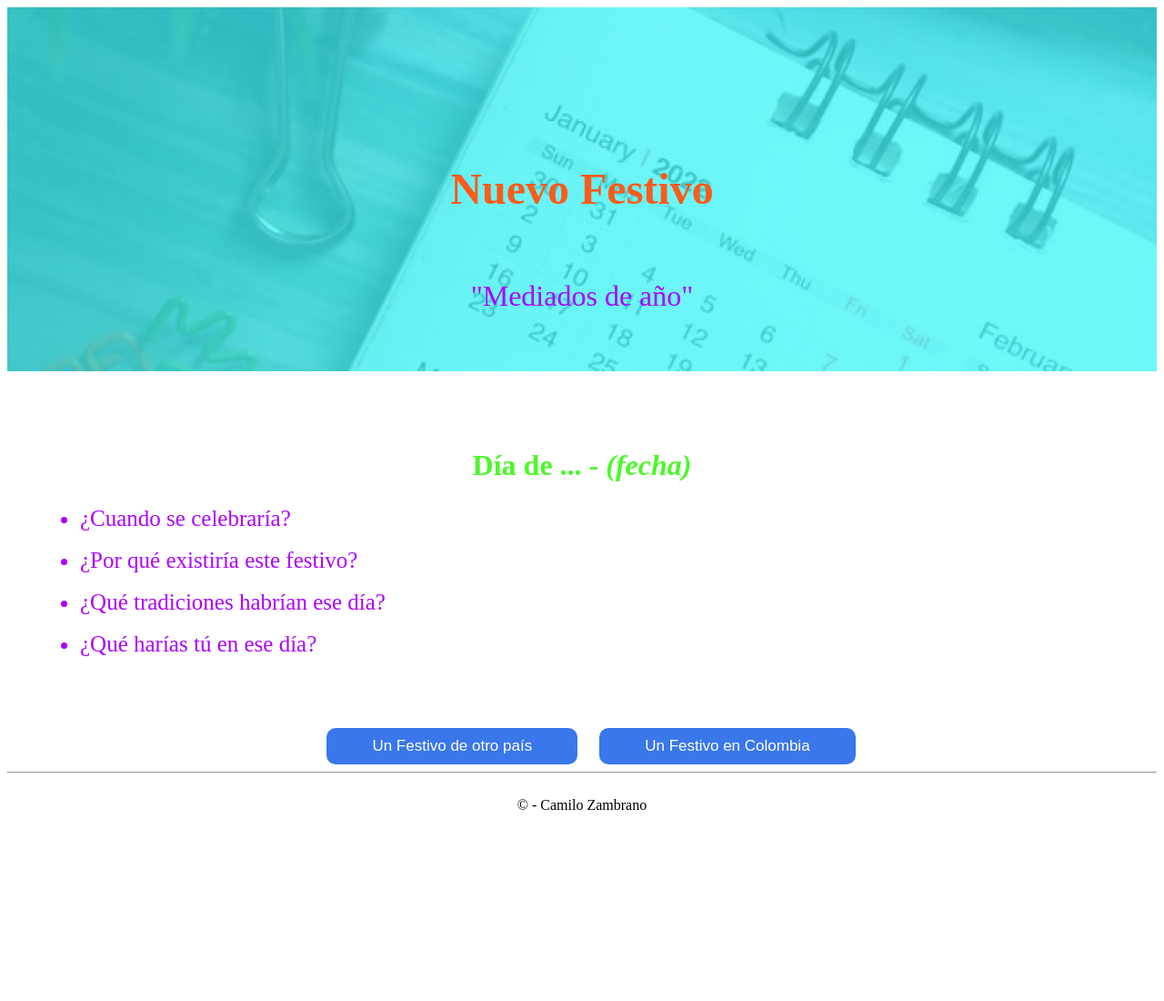
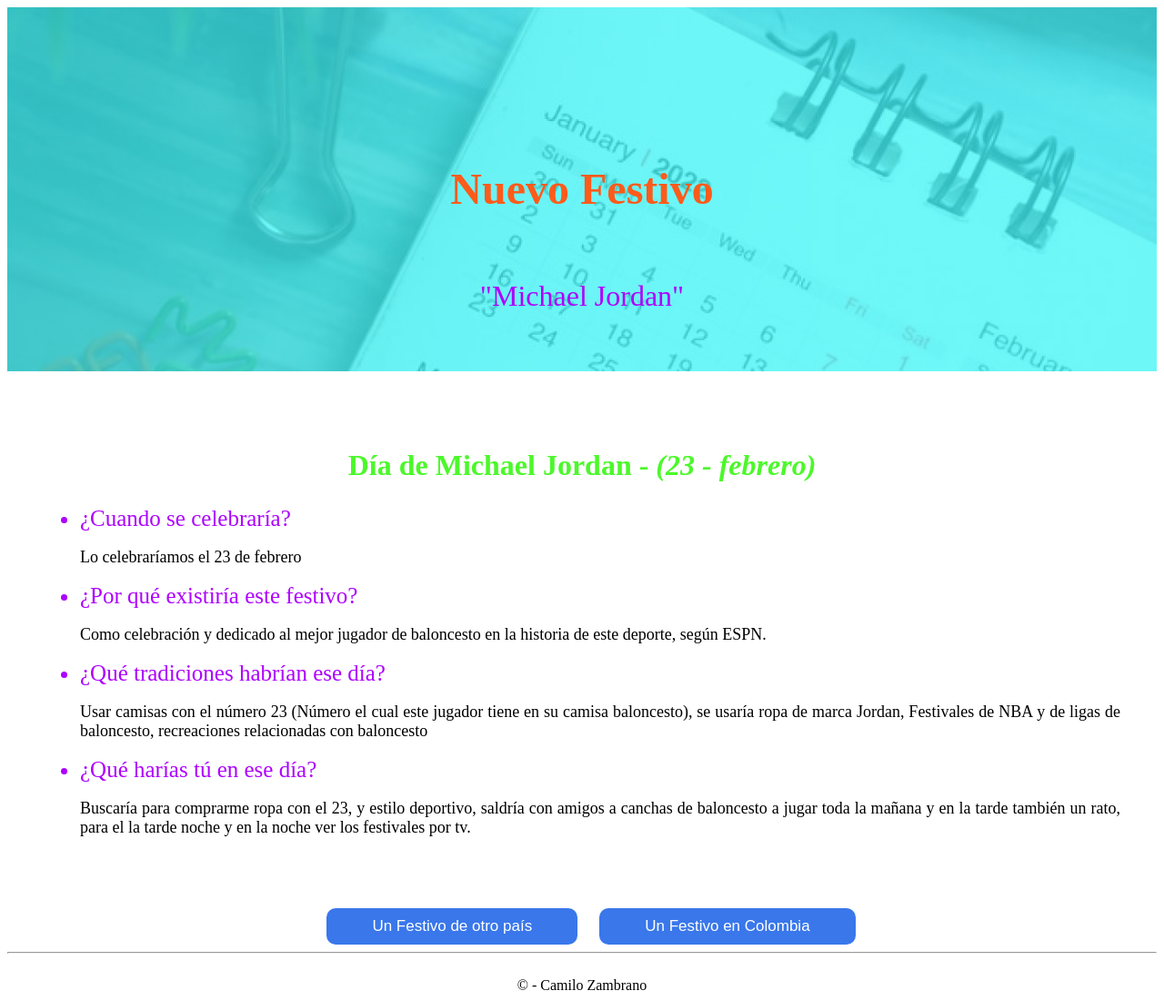
Before and after one commit to Zeta-exe/Festivos, a plain HTML site: page festivo-nuevo.html in a window 1280 px wide. Shown: the whole page at 91% size. Before the commit the page ends 902 px from the top, so only its background shows below. Drawn offline with Linux system fonts and the light colour scheme.

Commit message:
Realizando festivo nuevo

```diff
--- a/festivo-nuevo.html
+++ b/festivo-nuevo.html
@@ -13,7 +13,7 @@
    <div class="Portada">
         <div class="portada-info">
             <h2 class="titulo-portada">Nuevo Festivo</h2>
-            <p class="texto-portada">"Mediados de año"</p>
+            <p class="texto-portada">"Michael Jordan"</p>
         </div>
    </div>
 
@@ -22,20 +22,20 @@
     <div class="contenedor">
         <br>
 
-        <h1>Día de ... - <i> (fecha) </i></h1>
+        <h1>Día de Michael Jordan - <i> (23 - febrero) </i></h1>
 
         <ul >
             <li class="subtitles">¿Cuando se celebraría?</li>
-                <p></p>
+                <p>Lo celebraríamos el 23 de febrero</p>
 
             <li class="subtitles">¿Por qué existiría este festivo?</li>
-                <p></p>
+                <p>Como celebración y dedicado al mejor jugador de baloncesto en la historia de este deporte, según ESPN.</p>
 
             <li class="subtitles">¿Qué tradiciones habrían ese día?</li>
-                <p></p>
+                <p>Usar camisas con el número 23 (Número el cual este jugador tiene en su camisa baloncesto), se usaría ropa de marca Jordan, Festivales de NBA y de ligas de baloncesto, recreaciones relacionadas con baloncesto</p>
 
             <li class="subtitles">¿Qué harías tú en ese día?</li>
-                <p></p>
+                <p>Buscaría para comprarme ropa con el 23, y estilo deportivo, saldría con amigos a canchas de baloncesto a jugar toda la mañana y en la tarde también un rato, para el la tarde noche y en la noche ver los festivales por tv. </p>
         </ul>
     </div>
 
```
